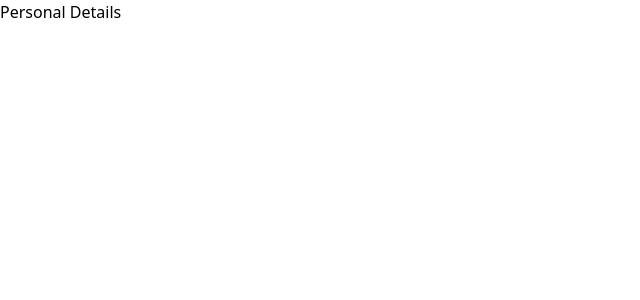
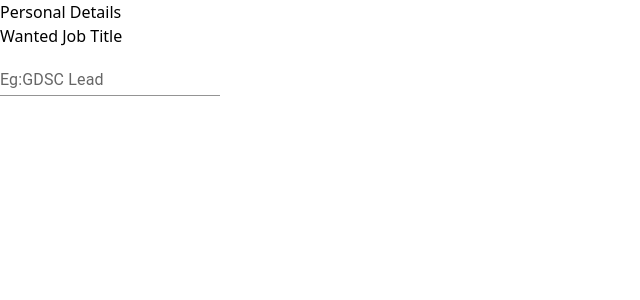
Before and after one commit to akash9676/resume-builder, a React (Vite) app: page / in a window 1280 px wide. Shown: the top 300 px of the page, without its empty margins (0-640 px from the left). Built offline with nearby package versions, Linux system fonts and the light colour scheme.

Commit message:
personalde

```diff
--- a/src/components/personalDetails.jsx
+++ b/src/components/personalDetails.jsx
@@ -1,3 +1,4 @@
+import { TextField } from '@mui/material';
 export const PersonalDetails = () => {
   return(
     <>
@@ -5,6 +6,12 @@ export const PersonalDetails = () => {
         <div>
           <h1 className="text-2xl font-bold">Personal Details</h1>
         </div>
+        <div>
+          <div className="text-sm font-light">
+            Wanted Job Title
+          </div>
+          <TextField id="standard-basic" label="Eg:GDSC Lead" variant="standard" />
+        </div>
       </div>
     </>
   );
```
